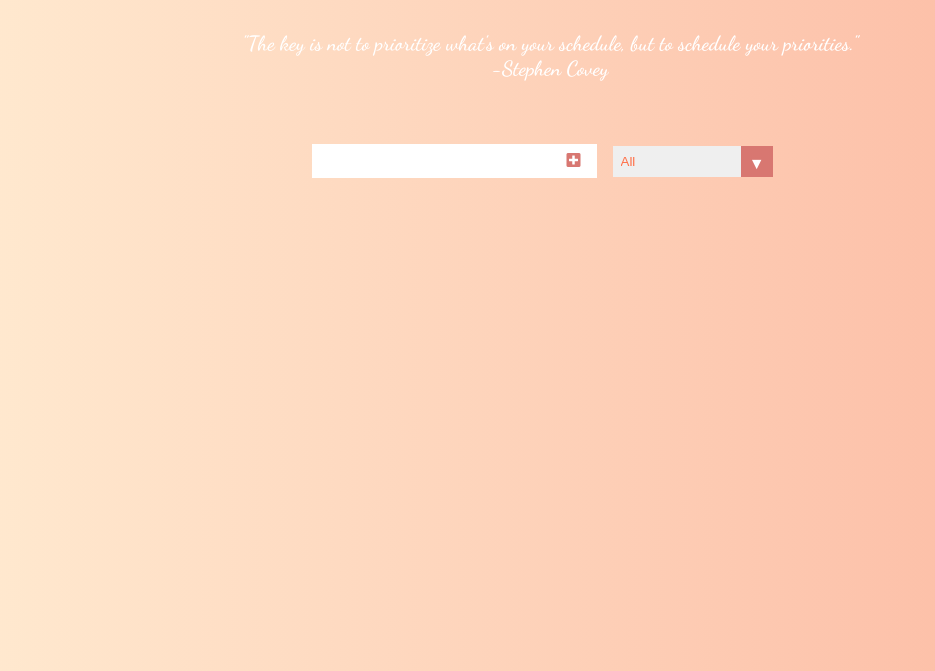
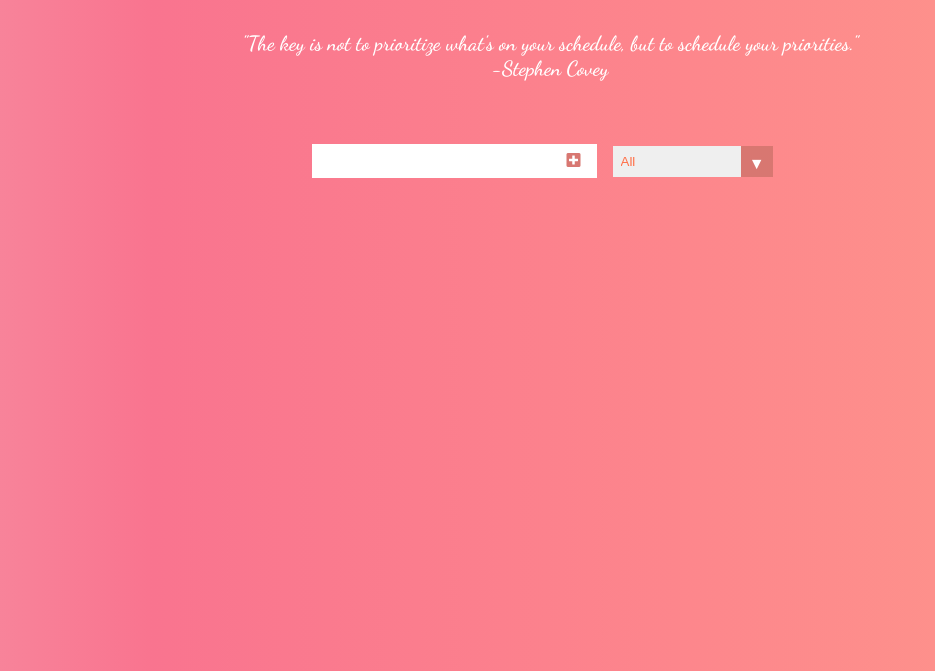
Before and after one commit to demirsergen/todolist, a plain HTML site: page index.html in a window 1280 px wide. Shown: the part 129-800 px from the top of the page, without its empty margins (90-1025 px from the left). Drawn offline with Linux system fonts and the light colour scheme.

Commit message:
changed the linear gradient

```diff
--- a/app.css
+++ b/app.css
@@ -5,7 +5,7 @@
 }
 
 body {
-  background-image: linear-gradient(to right, #ffecd2 0%, #fcb69f 100%);
+  background-image: linear-gradient(to right, #f78ca0 0%, #f9748f 19%, #fd868c 60%, #fe9a8b 100%);
   background-repeat: no-repeat;
   background-size: cover;
   background-position: center;
```
